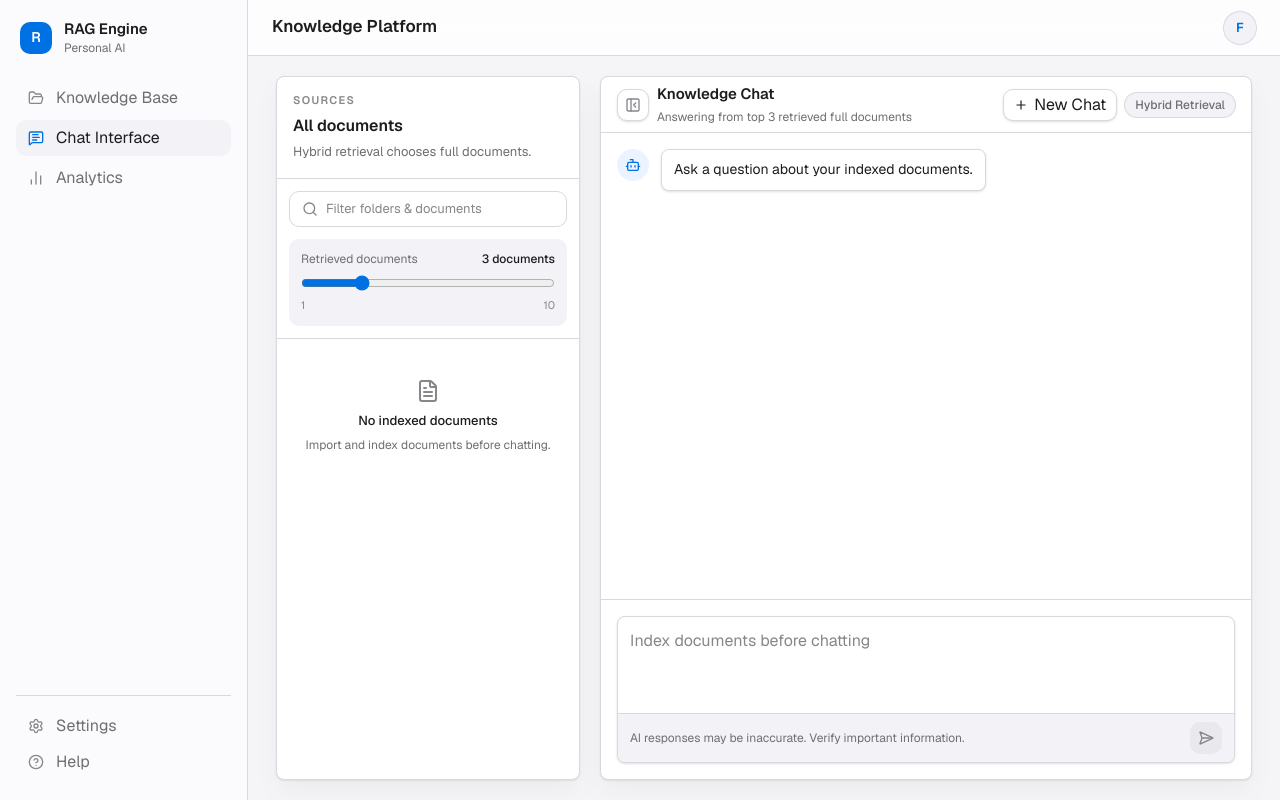
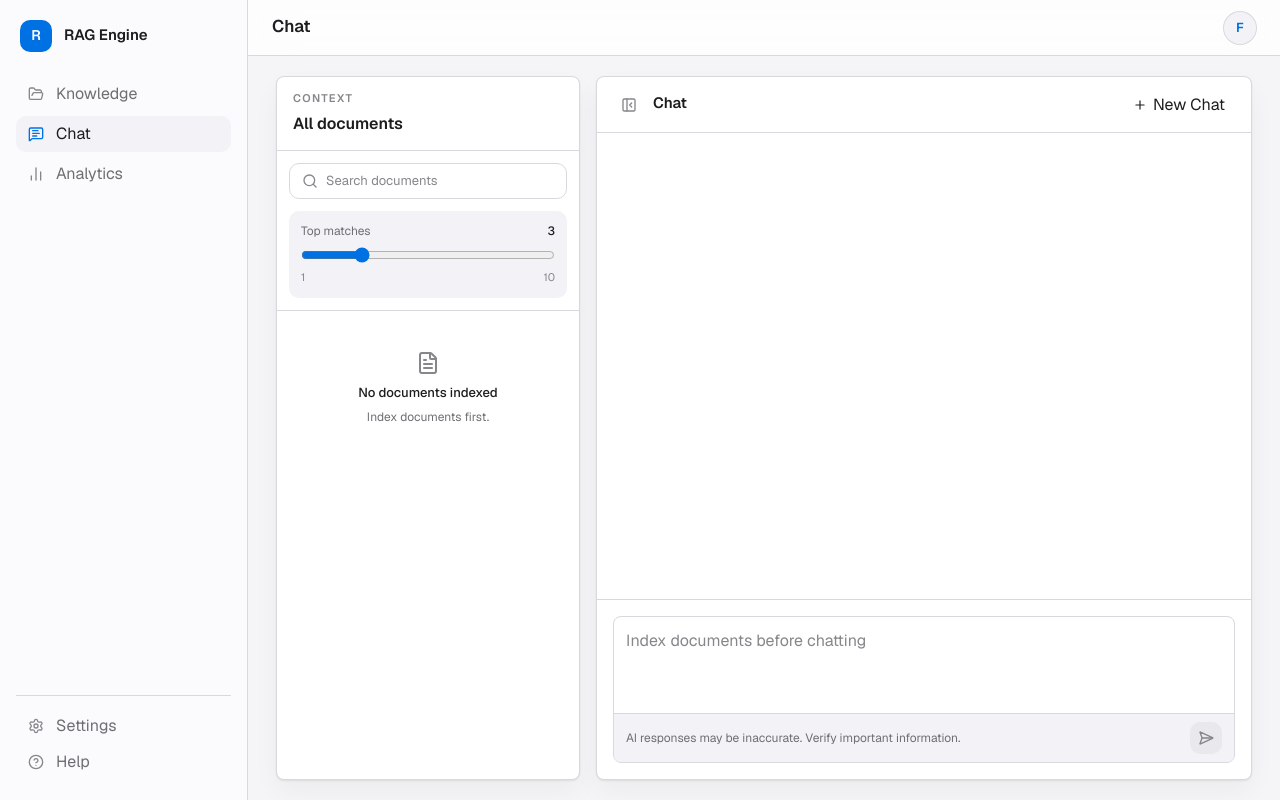
Before and after one commit to Binary67/note-agent, a Next.js app: page / in a window 1280 px wide. Built offline with nearby package versions, Linux system fonts and the light colour scheme.

Commit message:
Simplify chat and context copy

```diff
--- a/app/components/chat-view.tsx
+++ b/app/components/chat-view.tsx
@@ -2,7 +2,7 @@
 
 import { Bot, PanelLeftClose, PanelLeftOpen, Plus, SendHorizontal } from "lucide-react";
 import { type FormEvent, type KeyboardEvent } from "react";
-import { cx, StatusPill } from "@/app/components/ui";
+import { cx } from "@/app/components/ui";
 import { ChatMessageBubble } from "@/app/components/chat-message-bubble";
 import { QueryContextPanel } from "@/app/components/query-context-panel";
 import type { ChatMessage, FolderRecord, UploadItem } from "@/app/types";
@@ -61,14 +61,6 @@ export function ChatView({
     chatInput.trim().length > 0 &&
     !isAnswering &&
     indexedDocuments.length > 0;
-  const chatStatusLabel =
-    hasFoldersSelected && hasDocsSelected
-      ? "Mixed Scope"
-      : hasFoldersSelected
-        ? "Folder Scope"
-        : hasDocsSelected
-          ? "Document Scope"
-          : "Hybrid Retrieval";
 
   function handleChatKeyDown(event: KeyboardEvent<HTMLTextAreaElement>) {
     if (event.key === "Enter" && !event.shiftKey) {
@@ -80,7 +72,7 @@ export function ChatView({
   return (
     <div
       className={cx(
-        "mx-auto grid w-full max-w-7xl flex-1 gap-5 px-5 py-5 md:px-7",
+        "mx-auto grid w-full max-w-7xl flex-1 gap-4 px-5 py-5 md:px-7",
         !isContextCollapsed && "xl:grid-cols-[304px_minmax(0,1fr)]",
       )}
     >
@@ -105,7 +97,7 @@ export function ChatView({
         <div className="flex h-14 shrink-0 items-center justify-between border-b border-line px-4">
           <div className="flex min-w-0 items-center gap-2">
             <button
-              className="flex size-8 shrink-0 items-center justify-center rounded-control border border-line bg-surface text-subtle shadow-sm transition hover:border-line-strong hover:bg-surface-muted hover:text-ink"
+              className="flex size-8 shrink-0 items-center justify-center rounded-control text-subtle transition hover:bg-surface-muted hover:text-ink"
               type="button"
               aria-label={
                 isContextCollapsed
@@ -122,22 +114,13 @@ export function ChatView({
             </button>
             <div className="min-w-0">
               <h2 className="truncate text-[15px] font-semibold text-ink">
-                Knowledge Chat
+                Chat
               </h2>
-              <p className="mt-0.5 truncate text-xs text-muted">
-                {hasFoldersSelected && hasDocsSelected
-                  ? "Retrieving from folders and reading selected documents"
-                  : hasFoldersSelected
-                    ? "Retrieving from selected folders"
-                    : hasDocsSelected
-                      ? "Answering from selected full documents"
-                      : `Answering from top ${maxRetrievedDocuments} retrieved full documents`}
-              </p>
             </div>
           </div>
           <div className="flex shrink-0 items-center gap-2">
             <button
-              className="flex h-8 items-center gap-1.5 rounded-control border border-line bg-surface px-2.5 text-[13px] font-medium text-ink shadow-sm transition hover:border-line-strong hover:bg-surface-muted"
+              className="flex h-8 items-center gap-1.5 rounded-control px-2.5 text-[13px] font-medium text-ink transition hover:bg-surface-muted"
               type="button"
               aria-label="New chat"
               onClick={onResetChat}
@@ -145,11 +128,6 @@ export function ChatView({
               <Plus className="size-3.5" />
               <span className="hidden sm:inline">New Chat</span>
             </button>
-            <span className="hidden sm:inline-flex">
-              <StatusPill tone={hasSelection ? "accent" : "neutral"}>
-                {chatStatusLabel}
-              </StatusPill>
-            </span>
           </div>
         </div>
 
@@ -172,14 +150,16 @@ export function ChatView({
         </div>
 
         <form className="shrink-0 border-t border-line p-4" onSubmit={onSubmitChat}>
-          <div className="overflow-hidden rounded-panel border border-line bg-surface shadow-sm focus-within:border-line-strong">
+          <div className="overflow-hidden rounded-panel border border-line bg-surface focus-within:border-line-strong">
             <textarea
               className="block min-h-24 w-full resize-none bg-transparent px-3 py-3 text-[14px] leading-5 text-ink outline-none placeholder:text-subtle"
               disabled={isAnswering || indexedDocuments.length === 0}
               placeholder={
                 indexedDocuments.length === 0
                   ? "Index documents before chatting"
-                  : "Ask a question about your documents..."
+                  : hasSelection
+                    ? "Ask about the selected context..."
+                    : `Ask across ${maxRetrievedDocuments} retrieved documents...`
               }
               value={chatInput}
               onChange={(event) => onChatInputChange(event.target.value)}
--- a/app/components/query-context-panel.tsx
+++ b/app/components/query-context-panel.tsx
@@ -57,28 +57,17 @@ export function QueryContextPanel({
       .filter(Boolean)
       .join(" + ")
     : "All documents";
-  const activeScopeDescription =
-    hasFoldersSelected && hasDocsSelected
-      ? "Retrieving from folders plus direct documents."
-      : hasFoldersSelected
-        ? "Retrieving from selected folders."
-        : hasDocsSelected
-          ? "Selected documents are read directly."
-          : "Hybrid retrieval chooses full documents.";
 
   return (
     <aside className="overflow-hidden rounded-panel border border-line bg-surface shadow-panel">
-      <div className="border-b border-line p-4">
+      <div className="border-b border-line px-4 py-3.5">
         <div className="min-w-0">
           <p className="text-[11px] font-semibold uppercase tracking-[0.12em] text-subtle">
-            Sources
+            Context
           </p>
           <h2 className="mt-1 truncate text-base font-semibold text-ink">
             {activeScopeTitle}
           </h2>
-          <p className="mt-1 text-[13px] leading-5 text-muted">
-            {activeScopeDescription}
-          </p>
         </div>
       </div>
 
@@ -87,7 +76,7 @@ export function QueryContextPanel({
           <Search className="size-4 text-subtle" />
           <input
             className="min-w-0 flex-1 bg-transparent text-ink outline-none placeholder:text-subtle"
-            placeholder="Filter folders & documents"
+            placeholder="Search documents"
             value={documentFilter}
             onChange={(event) => onDocumentFilterChange(event.target.value)}
           />
@@ -96,9 +85,9 @@ export function QueryContextPanel({
         {!pureFullRead ? (
           <div className="mt-3 rounded-control bg-surface-muted p-3">
             <div className="flex items-center justify-between gap-3 text-xs">
-              <span className="text-muted">Retrieved documents</span>
+              <span className="text-muted">Top matches</span>
               <span className="font-medium text-ink">
-                {plural(maxRetrievedDocuments, "document")}
+                {maxRetrievedDocuments}
               </span>
             </div>
             <input
@@ -126,10 +115,10 @@ export function QueryContextPanel({
           <div className="px-2 py-8 text-center">
             <FileText className="mx-auto size-6 text-subtle" />
             <p className="mt-2 text-[13px] font-medium text-ink">
-              No indexed documents
+              No documents indexed
             </p>
             <p className="mt-1 text-xs leading-5 text-muted">
-              Import and index documents before chatting.
+              Index documents first.
             </p>
           </div>
         ) : (
--- a/app/components/sidebar.tsx
+++ b/app/components/sidebar.tsx
@@ -7,8 +7,8 @@ const navigationItems: Array<{
   icon: LucideIcon;
   view?: ViewKey;
 }> = [
-  { label: "Knowledge Base", icon: FolderOpen, view: "ingestion" },
-  { label: "Chat Interface", icon: MessageSquareText, view: "chat" },
+  { label: "Knowledge", icon: FolderOpen, view: "ingestion" },
+  { label: "Chat", icon: MessageSquareText, view: "chat" },
   { label: "Analytics", icon: ChartNoAxesColumn },
 ];
 
@@ -27,7 +27,6 @@ export function Sidebar({
         </div>
         <div className="min-w-0">
           <p className="truncate text-[15px] font-semibold leading-5 text-ink">RAG Engine</p>
-          <p className="text-xs text-muted">Personal AI</p>
         </div>
       </div>
 
--- a/app/page.tsx
+++ b/app/page.tsx
@@ -9,6 +9,7 @@ import { useKnowledgeBase } from "@/app/hooks/use-knowledge-base";
 
 export default function Home() {
   const kb = useKnowledgeBase();
+  const pageTitle = kb.activeView === "chat" ? "Chat" : "Knowledge";
 
   return (
     <main className="min-h-screen bg-canvas text-ink">
@@ -23,7 +24,7 @@ export default function Home() {
               </div>
               <div className="min-w-0">
                 <h1 className="truncate text-[17px] font-semibold text-ink">
-                  Knowledge Platform
+                  {pageTitle}
                 </h1>
               </div>
             </div>
--- a/lib/utils.ts
+++ b/lib/utils.ts
@@ -52,13 +52,7 @@ export function createId(prefix: string) {
 }
 
 export function createInitialMessages(): ChatMessage[] {
-  return [
-    {
-      id: createId("assistant"),
-      role: "assistant",
-      content: "Ask a question about your indexed documents.",
-    },
-  ];
+  return [];
 }
 
 export function splitName(name: string): { stem: string; ext: string } {
```
